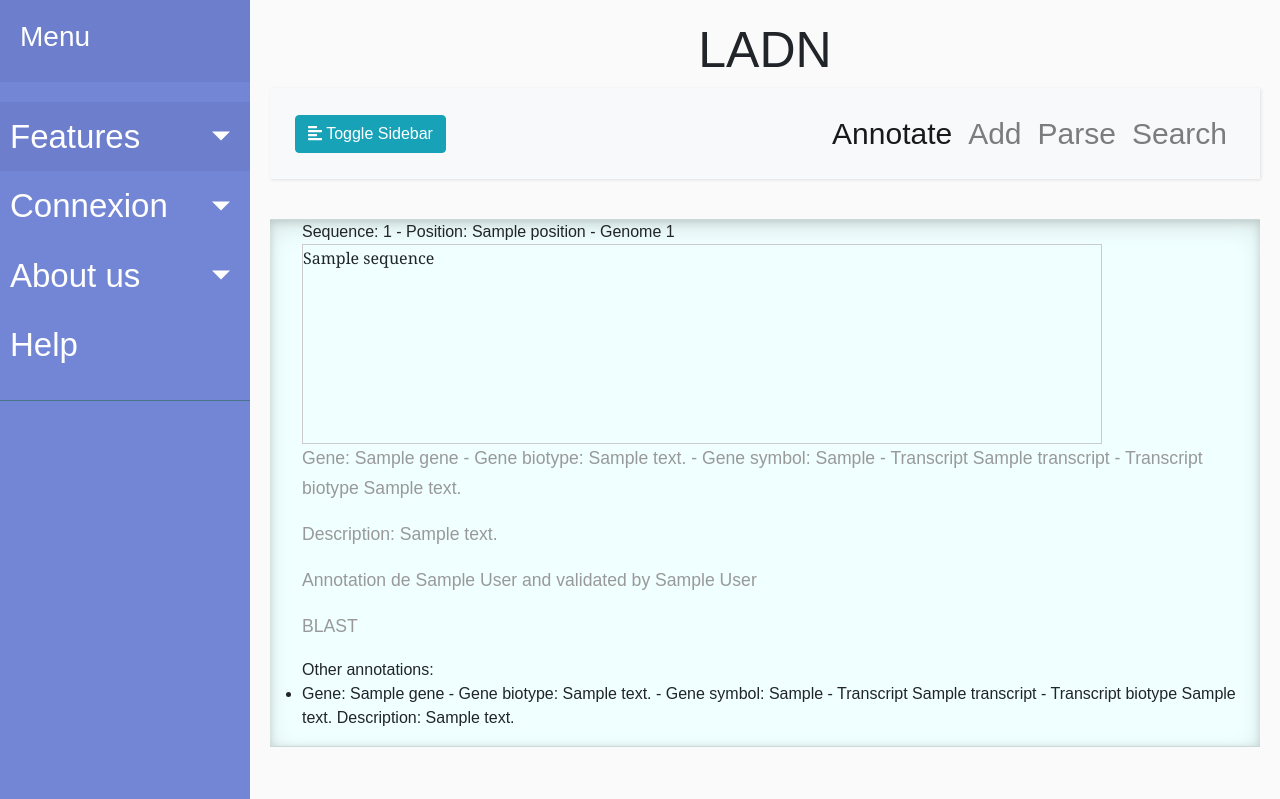
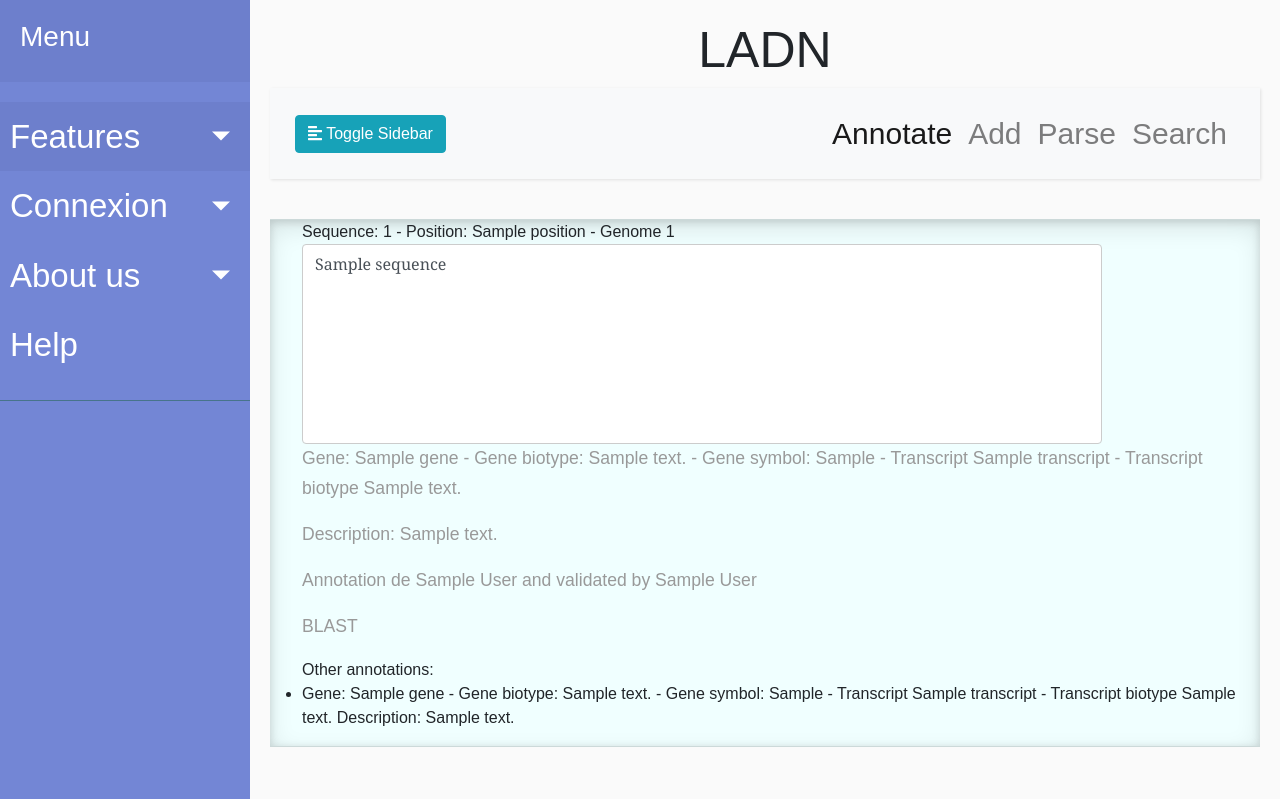
Before and after one commit to lwperrin/projet_web, a Django app: template source/bacterial_genome_annotation/templates/bacterial_genome_annotation/sequence.html in a window 1280 px wide. Shown: the top 799 px of the page. Run offline with Django 4.2, Linux system fonts and the light colour scheme; the template is opened without the code that fills it: most values are stand-ins (such as "Sample title", 1, 10 or a date in 2020); some libraries are stand-ins or nearby versions.

Commit message:
Add files via upload

```diff
--- a/source/bacterial_genome_annotation/templates/bacterial_genome_annotation/sequence.html
+++ b/source/bacterial_genome_annotation/templates/bacterial_genome_annotation/sequence.html
@@ -4,7 +4,7 @@
 <div id="Query">
 <ul>
         <a>Sequence: {{seq.id}} - Position: {{seq.position}} - Genome {{seq.genome.id}}</a>
-        <div id="Sequence">
+        <div id="Sequence" class="form-control">
         <a >{{seq.sequence}}</a>
 </div>
         {% for a in annotationsValidated %}
```
